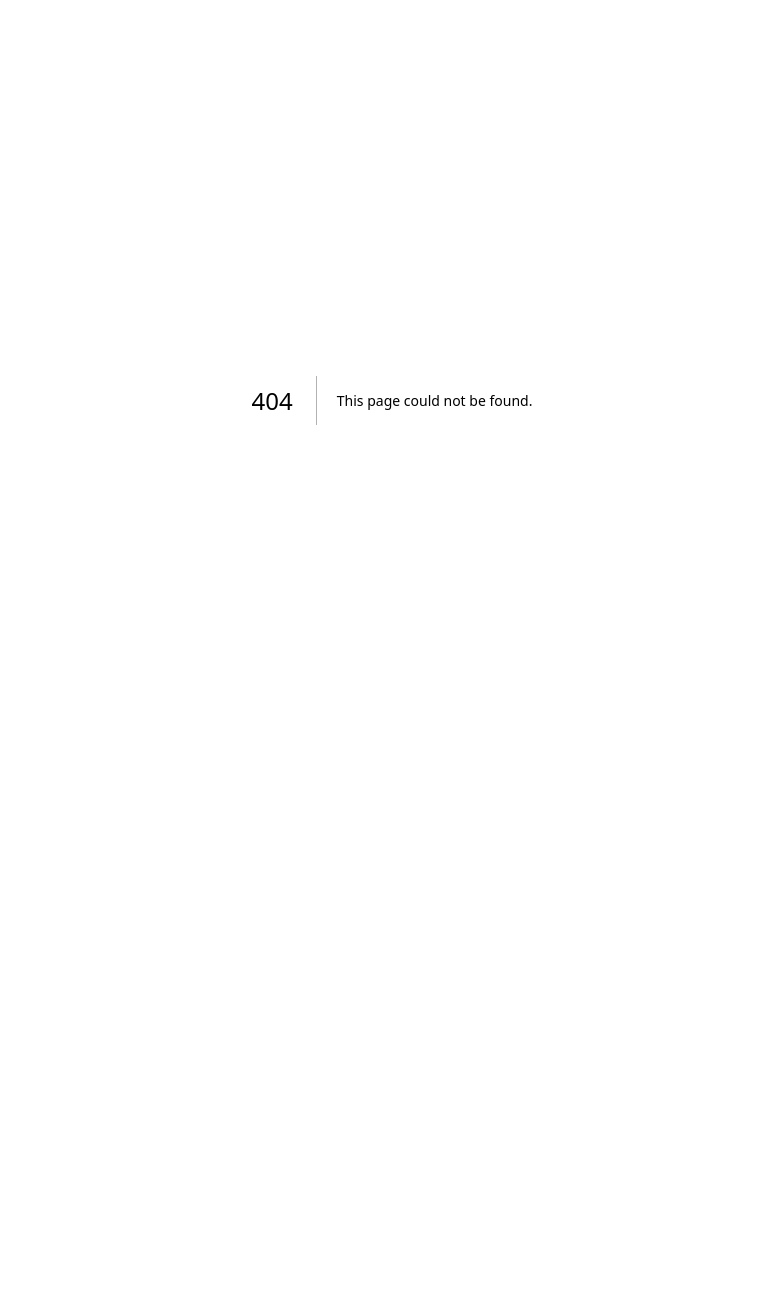
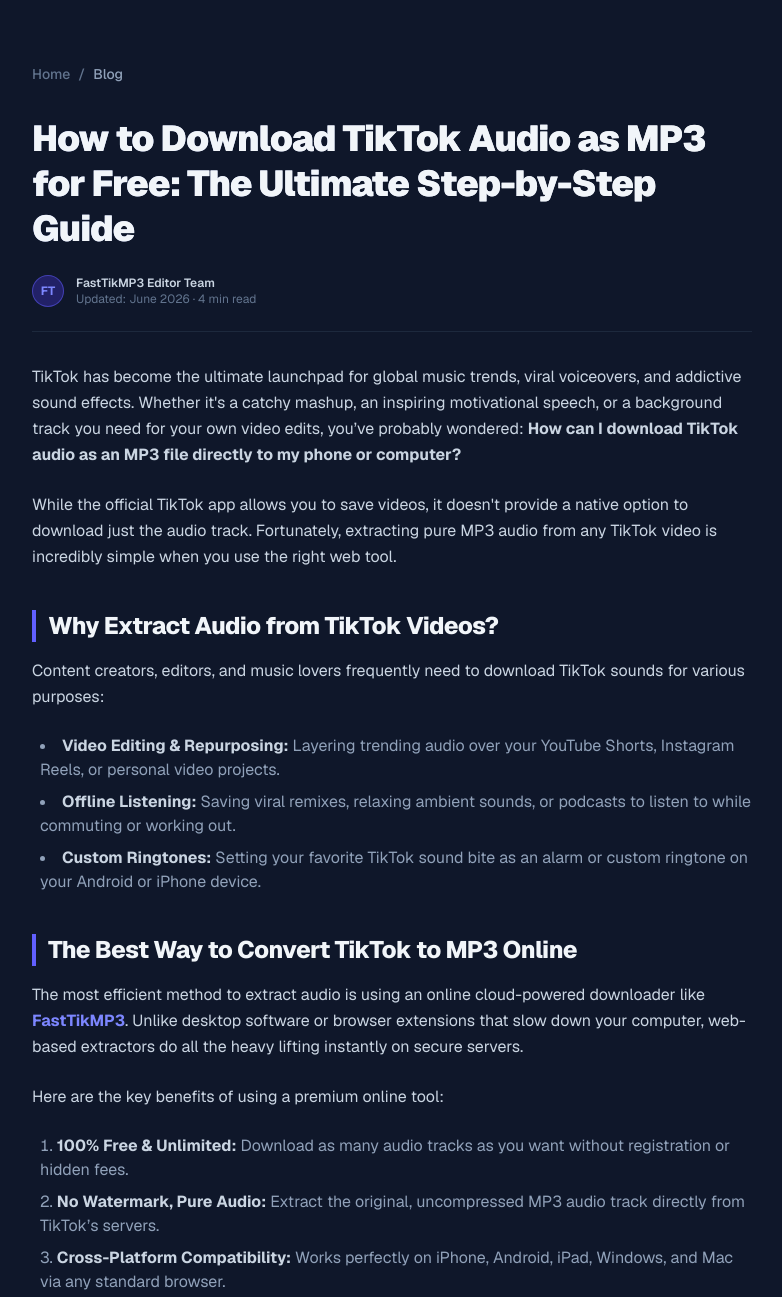
Before and after one commit to xuzirouAAA/wangzhan, a Next.js app: page /blog/how-to-download-tiktok-audio-mp3 in a window 1280 px wide. Before the commit this address had no page. Shown: the top 1297 px of the page, without its empty margins (248-1030 px from the left). Before the commit the page ends 800 px from the top, so only its background shows below. Built offline with nearby package versions, Linux system fonts and the light colour scheme.

Commit message:
feat: add secure and optimized seo blog post for traction

```diff
--- /dev/null
+++ b/src/app/blog/how-to-download-tiktok-audio-mp3/page.tsx
@@ -0,0 +1,100 @@
+"use client";
+
+import Link from "next/link";
+
+export default function BlogPost() {
+  return (
+    <main className="min-h-screen bg-[#0f172a] text-slate-100 p-4 font-sans selection:bg-indigo-500 selection:text-white">
+      <div className="max-w-3xl mx-auto py-12 px-4 sm:px-6">
+
+        {/* 面包屑导航：对 Google 蜘蛛极其友好 */}
+        <nav className="text-xs sm:text-sm text-slate-500 mb-8 flex gap-2 font-medium">
+          <Link href="/" className="hover:text-indigo-400 transition-colors">Home</Link>
+          <span>/</span>
+          <span className="text-slate-400">Blog</span>
+        </nav>
+
+        {/* 文章主标题 (H1) */}
+        <h1 className="text-3xl sm:text-4xl font-black tracking-tight text-slate-100 mb-6 leading-tight bg-gradient-to-r from-indigo-200 to-slate-100 bg-clip-text">
+          How to Download TikTok Audio as MP3 for Free: The Ultimate Step-by-Step Guide
+        </h1>
+
+        {/* 作者/时间基本信息 */}
+        <div className="flex items-center gap-3 text-xs text-slate-400 border-b border-slate-800 pb-6 mb-8">
+          <div className="w-8 h-8 rounded-full bg-indigo-600/30 border border-indigo-500/50 flex items-center justify-center font-bold text-indigo-400">FT</div>
+          <div>
+            <p className="font-semibold text-slate-300">FastTikMP3 Editor Team</p>
+            <p className="text-slate-500">Updated: June 2026 · 4 min read</p>
+          </div>
+        </div>
+
+        {/* 文章正文区域 */}
+        <article className="prose prose-invert max-w-none text-slate-300 space-y-6 text-sm sm:text-base leading-relaxed font-normal">
+
+          <p>
+            TikTok has become the ultimate launchpad for global music trends, viral voiceovers, and addictive sound effects. Whether it's a catchy mashup, an inspiring motivational speech, or a background track you need for your own video edits, you’ve probably wondered: <strong>How can I download TikTok audio as an MP3 file directly to my phone or computer?</strong>
+          </p>
+
+          <p>
+            While the official TikTok app allows you to save videos, it doesn't provide a native option to download just the audio track. Fortunately, extracting pure MP3 audio from any TikTok video is incredibly simple when you use the right web tool.
+          </p>
+
+          {/* H2 副标题 */}
+          <h2 className="text-xl sm:text-2xl font-extrabold text-slate-100 mt-10 mb-4 tracking-tight border-l-4 border-indigo-500 pl-3">
+            Why Extract Audio from TikTok Videos?
+          </h2>
+          <p>Content creators, editors, and music lovers frequently need to download TikTok sounds for various purposes:</p>
+          <ul className="list-disc list-inside space-y-2 pl-2 text-slate-400 text-sm sm:text-base">
+            <li><strong className="text-slate-300">Video Editing & Repurposing:</strong> Layering trending audio over your YouTube Shorts, Instagram Reels, or personal video projects.</li>
+            <li><strong className="text-slate-300">Offline Listening:</strong> Saving viral remixes, relaxing ambient sounds, or podcasts to listen to while commuting or working out.</li>
+            <li><strong className="text-slate-300">Custom Ringtones:</strong> Setting your favorite TikTok sound bite as an alarm or custom ringtone on your Android or iPhone device.</li>
+          </ul>
+
+          {/* H2 副标题：核心内链埋入点 */}
+          <h2 className="text-xl sm:text-2xl font-extrabold text-slate-100 mt-10 mb-4 tracking-tight border-l-4 border-indigo-500 pl-3">
+            The Best Way to Convert TikTok to MP3 Online
+          </h2>
+          <p>
+            The most efficient method to extract audio is using an online cloud-powered downloader like{" "}
+            {/* ── ⭐ 这里就是大名鼎鼎的 SEO 核心内链锚文本（Anchor Text） ── */}
+            <Link href="/" className="text-indigo-400 hover:text-indigo-300 hover:underline font-bold transition-colors">
+              FastTikMP3
+            </Link>
+            . Unlike desktop software or browser extensions that slow down your computer, web-based extractors do all the heavy lifting instantly on secure servers.
+          </p>
+          <p>Here are the key benefits of using a premium online tool:</p>
+          <ol className="list-decimal list-inside space-y-2 pl-2 text-slate-400 text-sm sm:text-base">
+            <li><strong className="text-slate-300">100% Free & Unlimited:</strong> Download as many audio tracks as you want without registration or hidden fees.</li>
+            <li><strong className="text-slate-300">No Watermark, Pure Audio:</strong> Extract the original, uncompressed MP3 audio track directly from TikTok’s servers.</li>
+            <li><strong className="text-slate-300">Cross-Platform Compatibility:</strong> Works perfectly on iPhone, Android, iPad, Windows, and Mac via any standard browser.</li>
+          </ol>
+
+          {/* H2 副标题 */}
+          <h2 className="text-xl sm:text-2xl font-extrabold text-slate-100 mt-10 mb-4 tracking-tight border-l-4 border-indigo-500 pl-3">
+            Step-by-Step: How to Download TikTok Sound as MP3
+          </h2>
+          <p>Ready to save your favorite track? Follow these 3 easy steps to extract audio from any public TikTok video in seconds.</p>
+
+          <div className="bg-slate-900/60 border border-slate-800 rounded-xl p-5 my-6 space-y-4">
+            <p><strong className="text-indigo-400">Step 1: Copy the TikTok Video URL</strong><br/><span className="text-slate-400 text-sm">On Mobile Devices: Open the TikTok app, find the video, tap "Share", and select "Copy Link". On PC: Just copy the link from your browser address bar.</span></p>
+            <p><strong className="text-indigo-400">Step 2: Paste the Link into FastTikMP3</strong><br/><span className="text-slate-400 text-sm">Go to <Link href="/" className="text-indigo-400 hover:underline">fasttikmp3.com</Link>. Paste your copied link directly into the input box at the top of the homepage.</span></p>
+            <p><strong className="text-indigo-400">Step 3: Extract and Download Your MP3</strong><br/><span className="text-slate-400 text-sm">Click "Extract". Within less than a second, our microservice engine will locate the video data and provide a high-fidelity "Download Audio MP3" button.</span></p>
+          </div>
+
+          {/* 底部醒目的引流横幅 */}
+          <div className="w-full bg-gradient-to-r from-indigo-900/40 via-purple-900/30 to-slate-900 border border-indigo-500/30 rounded-2xl p-6 text-center my-12 backdrop-blur-sm">
+            <h3 className="text-lg sm:text-xl font-bold text-slate-100 mb-2">Ready to convert your first TikTok link?</h3>
+            <p className="text-xs sm:text-sm text-slate-400 mb-5 max-w-md mx-auto">Experience high-speed, safe, and unlimited MP3 conversion on our optimized web tool right now.</p>
+            <Link href="/" className="inline-flex items-center gap-2 px-6 py-3 rounded-xl bg-gradient-to-r from-indigo-500 to-purple-600 hover:from-indigo-600 hover:to-purple-700 text-white font-bold text-sm shadow-lg shadow-indigo-500/20 active:scale-95 transition-all duration-200">
+              Go to TikTok Downloader
+              <svg xmlns="http://www.w3.org/2000/svg" fill="none" viewBox="0 0 24 24" strokeWidth={2.5} stroke="currentColor" className="w-4 h-4">
+                <path strokeLinecap="round" strokeLinejoin="round" d="M13.5 4.5 21 12m0 0-7.5 7.5M21 12H3" />
+              </svg>
+            </Link>
+          </div>
+
+        </article>
+      </div>
+    </main>
+  );
+}
```
